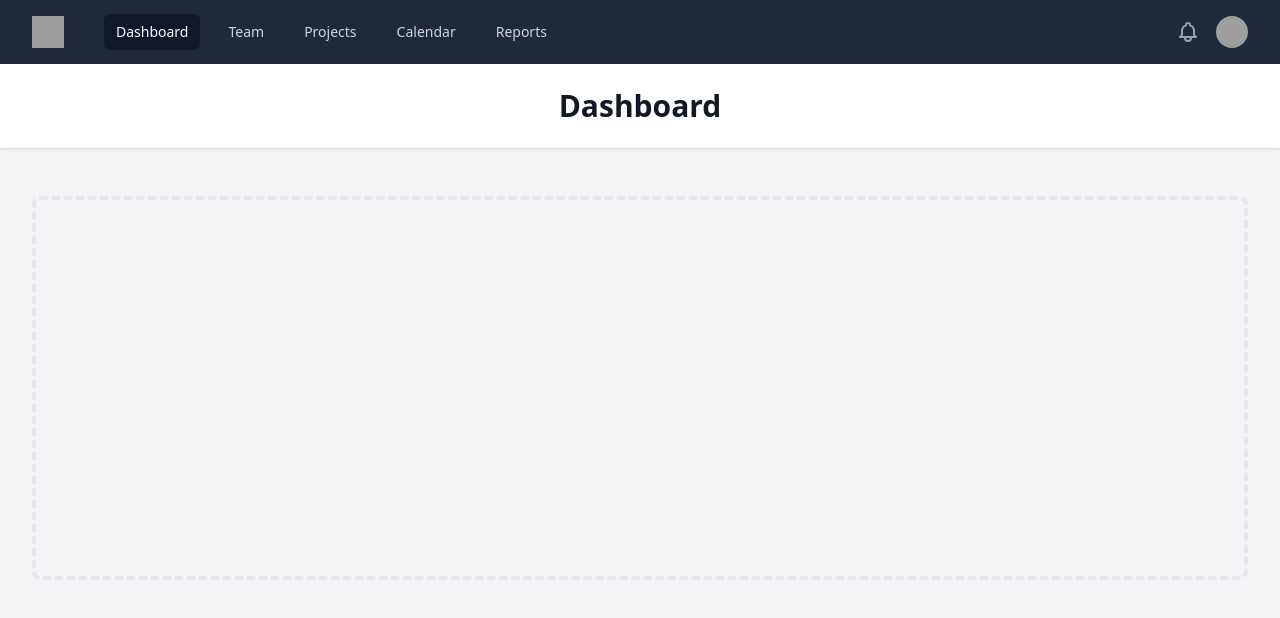
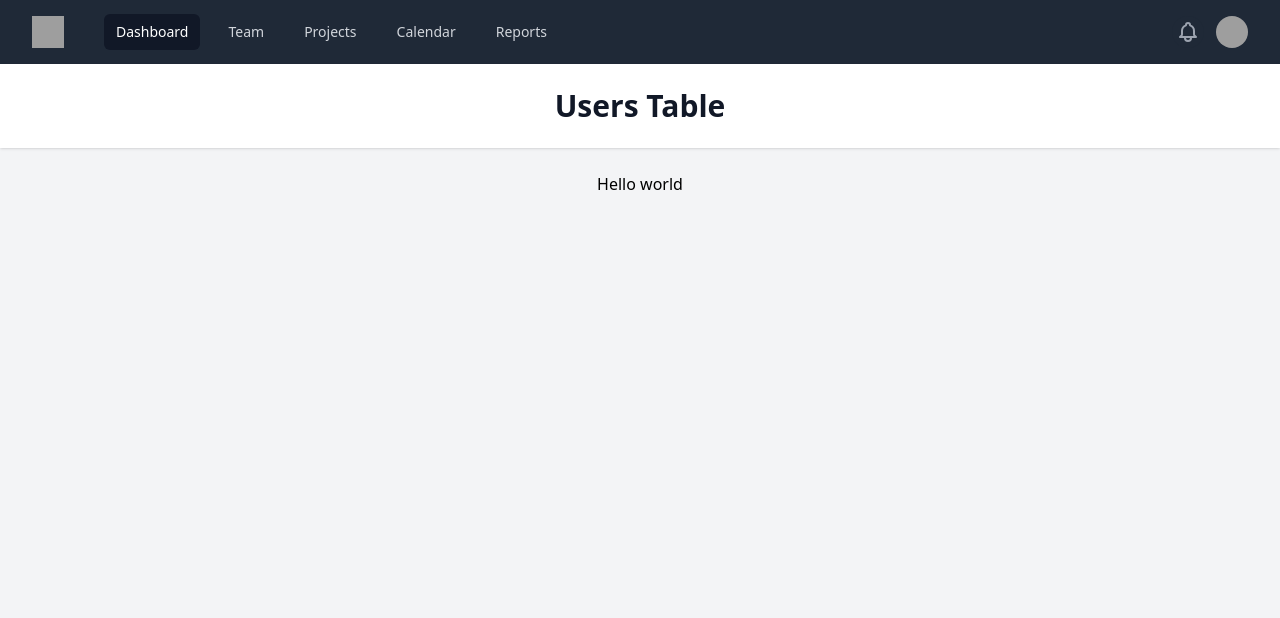
Before and after one commit to vvsrrSunny/react-fuctions-app, a React (Create React App) app: page / in a window 1280 px wide. Shown: the top 618 px of the page. Built offline with nearby package versions, Linux system fonts and the light colour scheme; grey boxes are pictures that could not be loaded.

Commit message:
basic slot is working #1

```diff
--- a/src/App.js
+++ b/src/App.js
@@ -5,7 +5,9 @@ import AppLayout from'./components/AppLayout';
 function App() {
   return (
     <div className="App">
-      <AppLayout></AppLayout>
+      <AppLayout>
+        <h1>Hello world </h1>
+      </AppLayout>
     </div>
   );
 }
--- a/src/components/AppLayout.jsx
+++ b/src/components/AppLayout.jsx
@@ -26,7 +26,7 @@ function classNames(...classes) {
     return classes.filter(Boolean).join(' ')
 }
 
-export default function Example() {
+export default function AppLayout({ children }) {
     return (
         <>
             <div className="min-h-full">
@@ -179,16 +179,12 @@ export default function Example() {
 
                 <header className="bg-white shadow">
                     <div className="max-w-7xl mx-auto py-6 px-4 sm:px-6 lg:px-8">
-            <h1 className="text-3xl font-bold text-gray-900">Dashboard</h1>
+                        <h1 className="text-3xl font-bold text-gray-900">Users Table</h1>
                     </div>
                 </header>
                 <main>
                     <div className="max-w-7xl mx-auto py-6 sm:px-6 lg:px-8">
-            {/* Replace with your content */}
-            <div className="px-4 py-6 sm:px-0">
-              <div className="border-4 border-dashed border-gray-200 rounded-lg h-96" />
-            </div>
-            {/* /End replace */}
+                        {children}
                     </div>
                 </main>
             </div>
```
Lines whose indentation alone changed are shown as unchanged.
